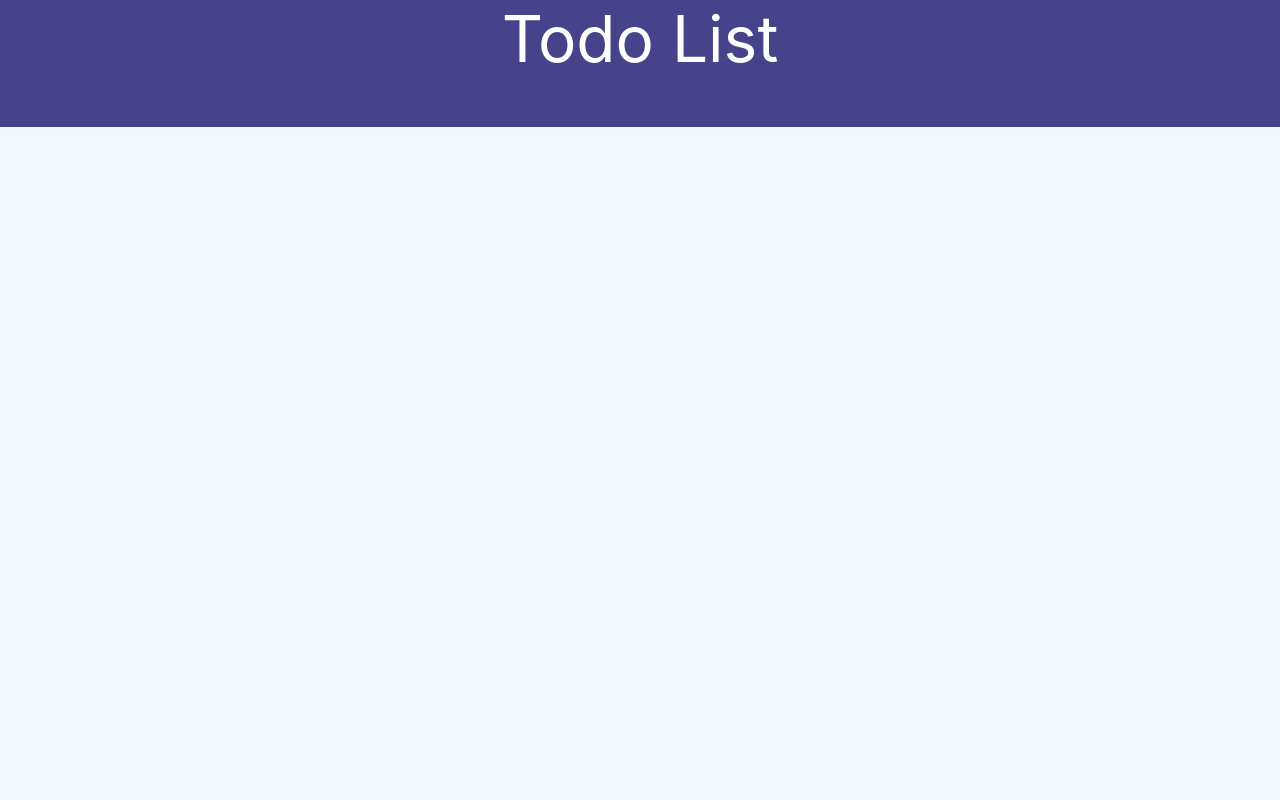
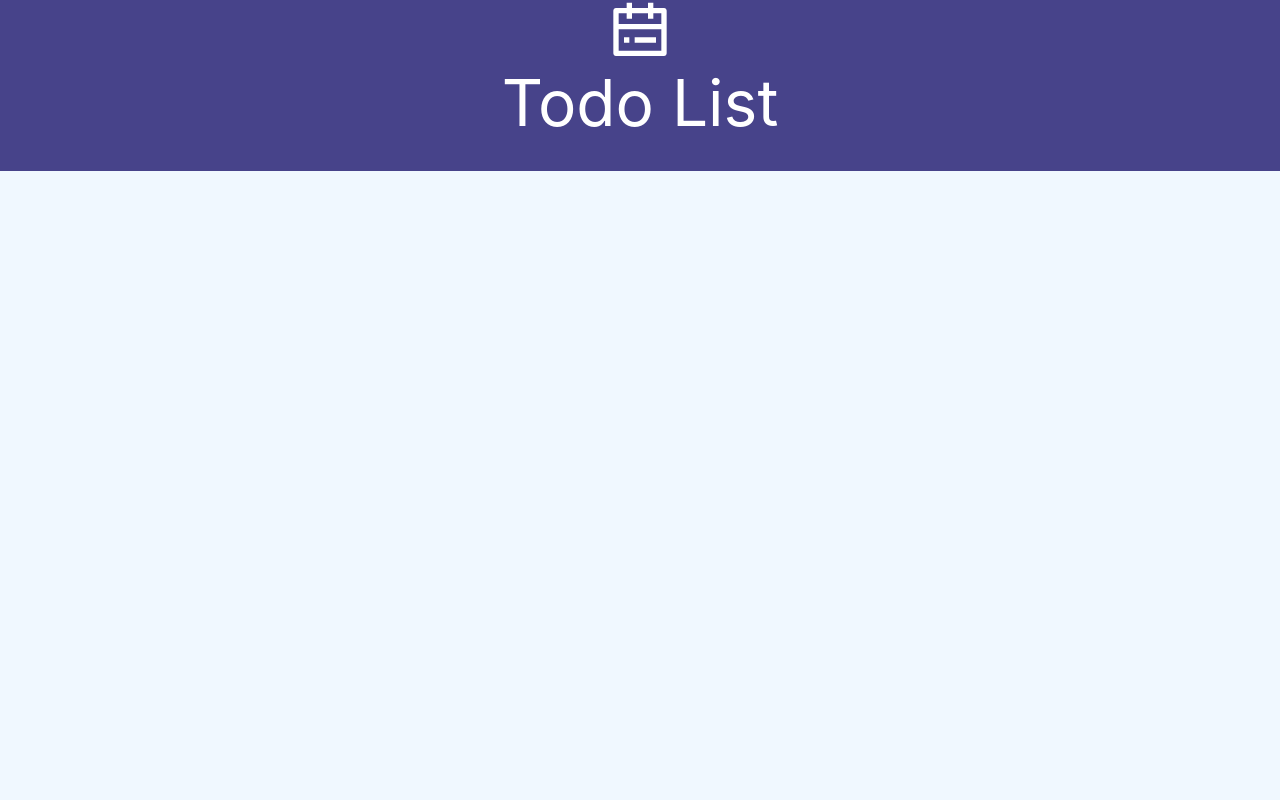
Before and after one commit to seongsinhye/todo, a React (Create React App) app: page / in a window 1280 px wide. Shown: the top 800 px of the page. Built offline with nearby package versions, Linux system fonts and the light colour scheme.

Commit message:
react-icon 설치 및 header css 추가

```diff
--- a/package.json
+++ b/package.json
@@ -8,6 +8,7 @@
     "@testing-library/user-event": "^13.2.1",
     "react": "^18.3.1",
     "react-dom": "^18.3.1",
+    "react-icons": "^5.2.1",
     "react-scripts": "5.0.1",
     "web-vitals": "^2.1.0"
   },
--- a/src/TodoList.css
+++ b/src/TodoList.css
@@ -12,11 +12,11 @@
 .title{
   color: white;
   font-size: 64px;
-
+  padding-bottom: 10px;
 }
 
 .container{
-  margin-top: 50px;
+  margin-top: 20px;
   width: 1300px;
   height: 800px;
   background-color: aliceblue;
--- a/src/TodoList.jsx
+++ b/src/TodoList.jsx
@@ -1,11 +1,14 @@
 import React from 'react';
 import './TodoList.css';
+import { RiCalendarTodoLine } from "react-icons/ri";
 
 export default function TodoList() {
   return (
    <>
     <header className="App-header">
-      <div className='title'>Todo List</div>
+      <RiCalendarTodoLine style={{fontSize : '64px'}}/>
+      <div className='title'>
+        Todo List</div>
       <div className='container'>
 
       </div>
```
Also changed, not shown: .pnp.cjs, 1 other file (tests, documents, lock files or other folders).
